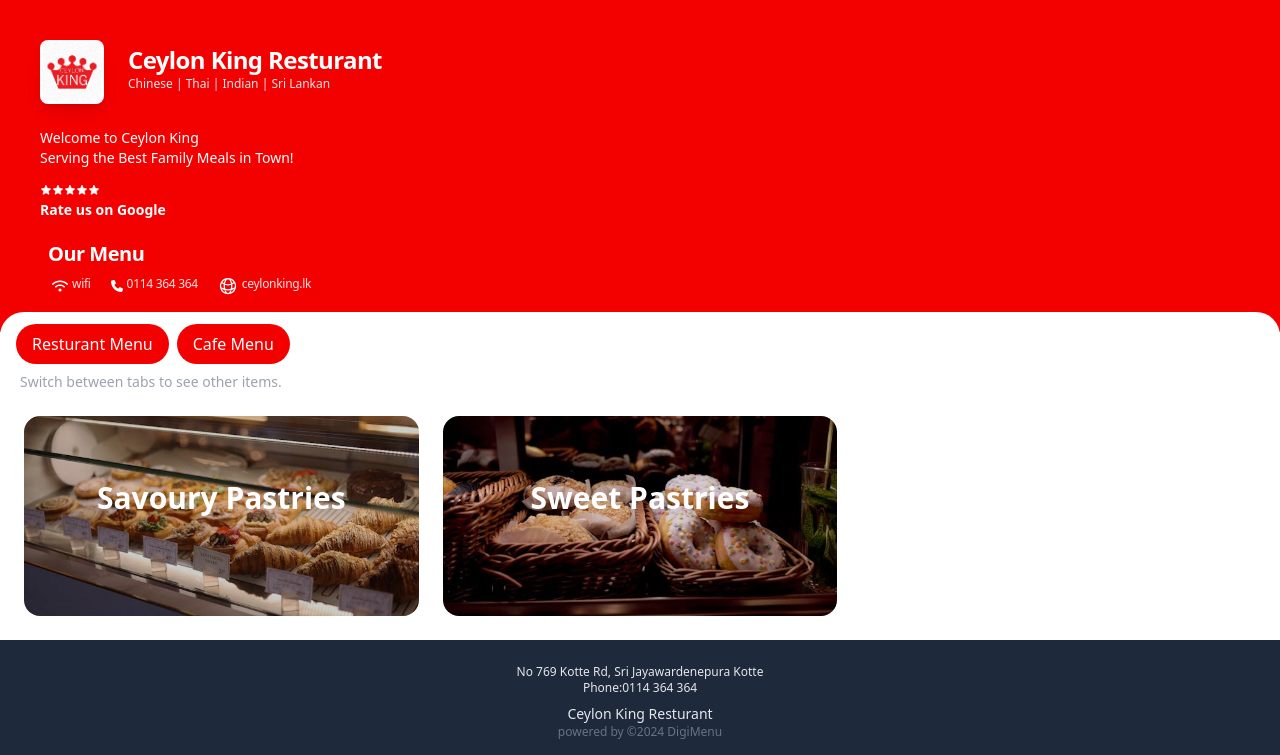
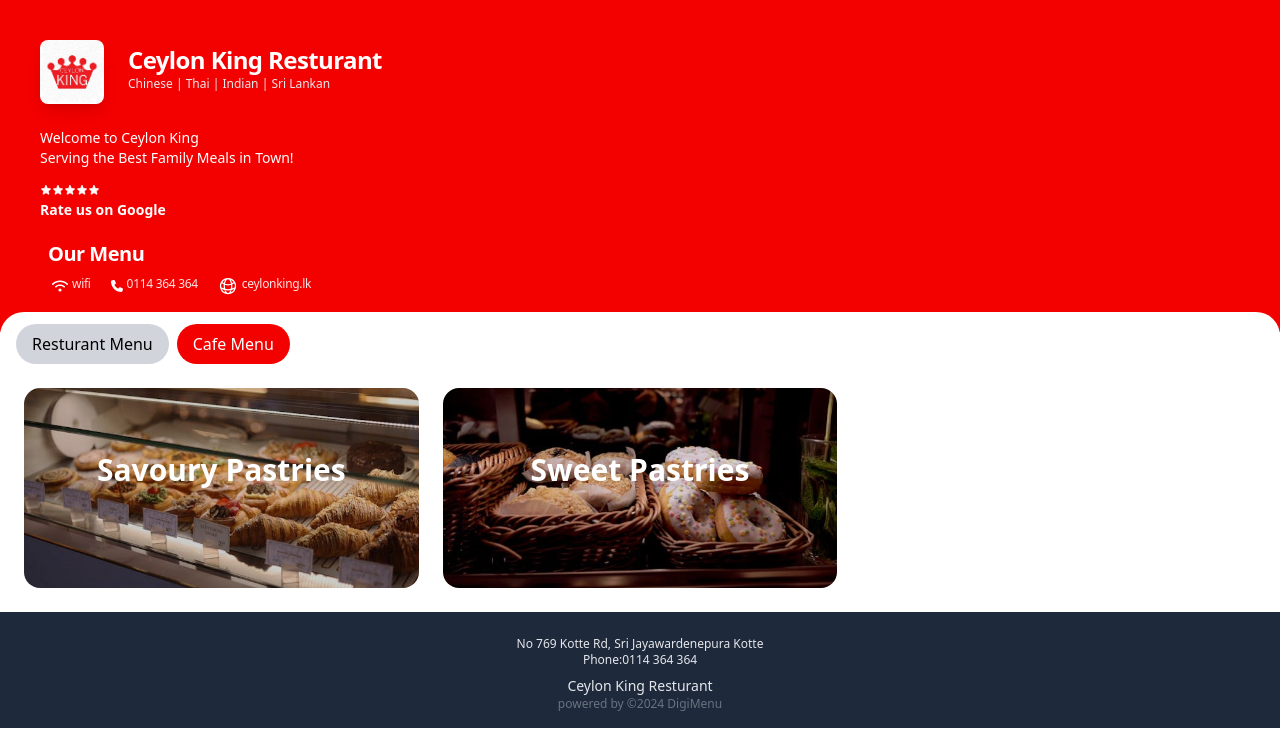
Before and after one commit to coolmotion/ceylon-king, a Django app: page /cafe/ in a window 1280 px wide. Shown: the top 755 px of the page. Run offline with Django 5.2, Linux system fonts and the light colour scheme; data comes from the database, SQL or seed files in the repository; some libraries are stand-ins or nearby versions.

Commit message:
change colours

```diff
--- a/cafe/templates/cafe.html
+++ b/cafe/templates/cafe.html
@@ -3,10 +3,9 @@
 <div class="rounded-3xl bg-white mt-3 flex flex-col justify-center w-full " style="margin-top: -20px;">
   <div class="mt-3">
     <div class="flex justify-start mx-3 ">
-      <a  href="{% url 'resturant' %}" class="bg-gray-300 text-white px-4 py-2 mx-1 rounded-3xl" style="background-color: #F30000;">Resturant Menu</a>
-      <a  href="{% url 'cafe' %}"class=" bg-red-500 text-white px-4 py-2 mx-1 rounded-3xl" style="background-color: #F30000;">Cafe Menu</a>
+      <a  href="{% url 'resturant' %}" class="bg-gray-300 text-black px-4 py-2 mx-1 rounded-3xl" >Resturant Menu</a>
+      <a  href="{% url 'cafe' %}"class="text-white px-4 py-2 mx-1 rounded-3xl" style="background-color: #F30000;">Cafe Menu</a>
     </div>
-    <P class="text-sm mx-5 mt-2 text-gray-400">Switch between tabs to see other items.</P>
   </div>
   <div class=" justify-center m-3 ">
     <div >
--- a/cafe/templates/citem.html
+++ b/cafe/templates/citem.html
@@ -4,7 +4,7 @@
   <div class="mt-3">
     <div class="flex justify-start mx-3 ">
       <a  href="{% url 'resturant' %}" class=" bg-gray-300 px-4 py-2 mx-1 rounded-3xl">Resturant Menu</a>
-      <a  href="{% url 'cafe' %}" class="  bg-red-500 text-white px-4 py-2 mx-1 rounded-3xl">Cafe Menu</a>
+      <a  href="{% url 'cafe' %}" class="text-white px-4 py-2 mx-1 rounded-3xl" style="background-color: #F30000;">Cafe Menu</a>
     </div>
   </div>
   <div class=" justify-center m-3 ">
--- a/resturant/templates/item.html
+++ b/resturant/templates/item.html
@@ -3,7 +3,7 @@
 <div class="rounded-3xl bg-white mt-3 flex flex-col justify-center w-full " style="margin-top: -20px;">
   <div class="mt-3">
     <div class="flex justify-start mx-3 ">
-      <a  href="{% url 'resturant' %}" class=" bg-red-500 text-white px-4 py-2 mx-1 rounded-3xl">Resturant Menu</a>
+      <a  href="{% url 'resturant' %}" class=" text-white px-4 py-2 mx-1 rounded-3xl" style="background-color: #F30000;">Resturant Menu</a>
       <a  href="{% url 'cafe' %}" class=" bg-gray-300 px-4 py-2 mx-1 rounded-3xl">Cafe Menu</a>
     </div>
   </div>
--- a/resturant/templates/resturant.html
+++ b/resturant/templates/resturant.html
@@ -8,7 +8,7 @@
   <div class="mt-3">
     <div class="flex justify-start mx-3 ">
       <a  href="{% url 'resturant' %}" class="text-white px-4 py-2 mx-1 rounded-3xl" style="background-color: #F30000;" >Resturant Menu</a>
-      <a  href="{% url 'cafe' %}" class="text-white px-4 py-2 mx-1 rounded-3xl" style="background-color: #F30000;">Cafe Menu</a>
+      <a  href="{% url 'cafe' %}" class="bg-gray-300 px-4 py-2 mx-1 rounded-3xl" >Cafe Menu</a>
     </div>
   </div>
   <div class=" justify-center m-3 ">
--- a/web/templates/index.html
+++ b/web/templates/index.html
@@ -12,7 +12,7 @@
     <div class="mt-3">
       <div class="flex justify-start mx-3 ">
         <a  href="{% url 'resturant' %}" class="text-white px-4 py-2 mx-1 rounded-3xl" style="background-color: #F30000;">Resturant Menu</a>
-        <a  href="{% url 'cafe' %}" class="text-white px-4 py-2 mx-1 rounded-3xl" style="background-color: #F30000;">Cafe Menu</a>
+        <a  href="{% url 'cafe' %}" class="bg-gray-300 text-black px-4 py-2 mx-1 rounded-3xl" >Cafe Menu</a>
       </div>
     </div>
     <div class=" justify-center m-3 ">
```
